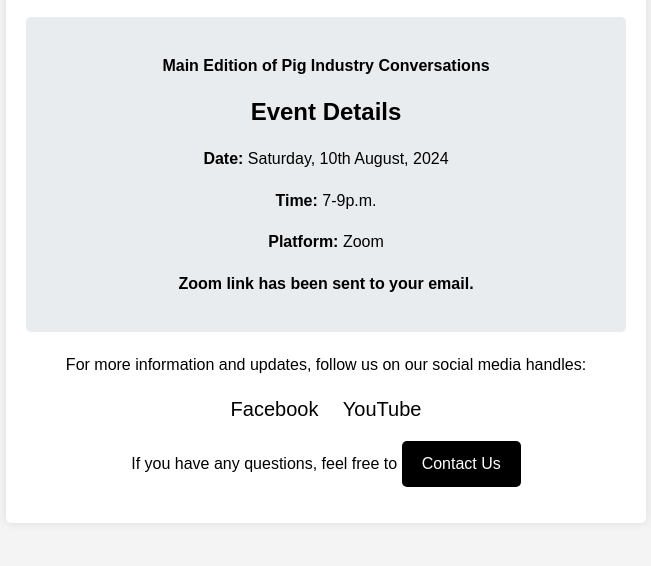
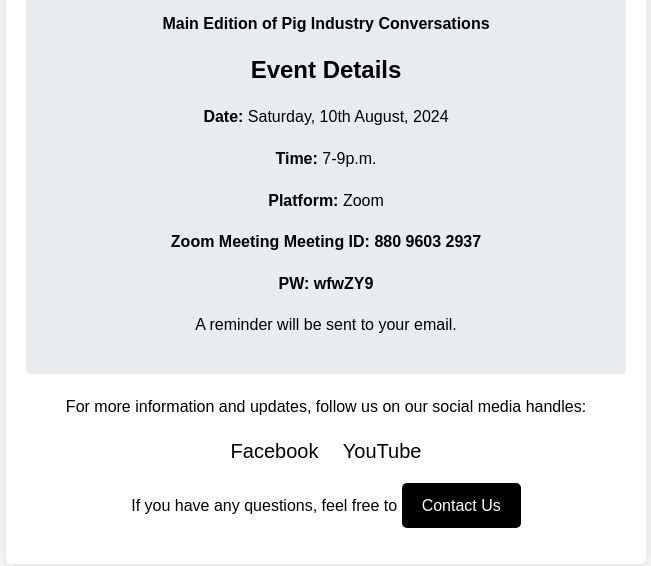
Before and after one commit to porknpigpalace/Pig-Industry-Conversations, a plain HTML site: page index.html in a window 1280 px wide. Shown: the part 216-782 px from the top of the page, without its empty margins (314-965 px from the left). Drawn offline with Linux system fonts and the light colour scheme.

Commit message:
Update index.html

```diff
--- a/index.html
+++ b/index.html
@@ -73,7 +73,9 @@
             <p><strong>Time:</strong> 7-9p.m.</p>
             <p><strong>Platform:</strong> Zoom</p>
             <!-- <p><strong>Access Link:</strong> <a href="..." class="btn">Join the Event</a></p> -->
-             <p><strong>Zoom link has been sent to your email.</strong>
+             <p><strong>Zoom Meeting Meeting ID: 880 9603 2937</strong></p>
+             <p><strong>PW: wfwZY9</strong></p>
+             <p>A reminder will be sent to your email.</p>
         </div>
         <p>For more information and updates, follow us on our social media handles:</p>
         <div class="social-media">
```
